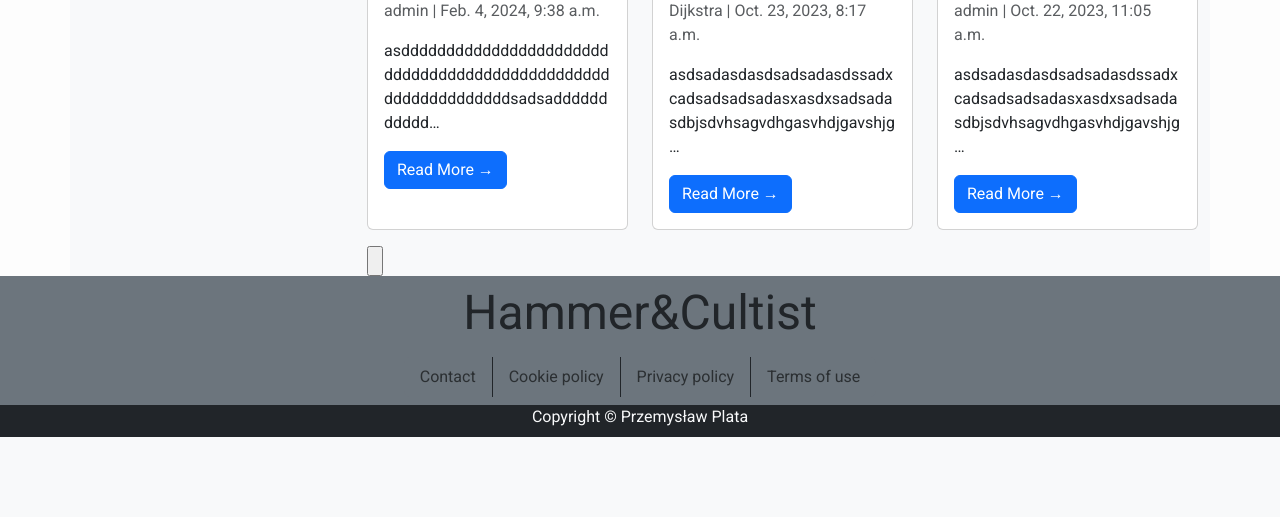
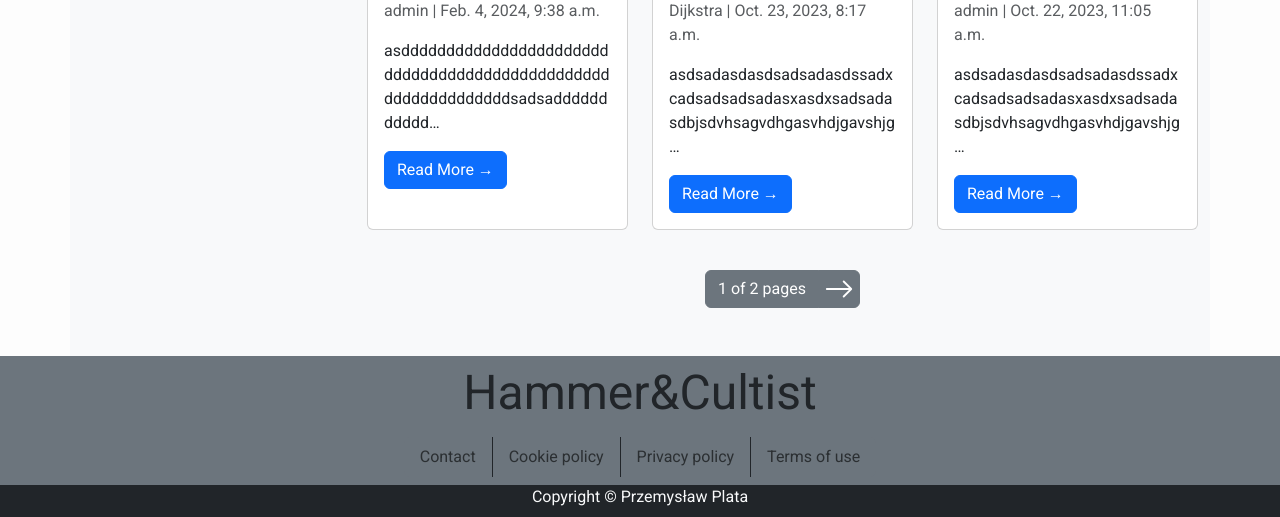
Before and after one commit to Siitrev/Hammer-and-Cultist, a Django app: page /blog/ in a window 1280 px wide. Shown: the part 1549-2066 px from the top of the page. Before the commit the page ends 1986 px from the top, so only its background shows below. Run offline with Django 4.2, Linux system fonts and the light colour scheme; data comes from the database, SQL or seed files in the repository.

Commit message:
Add nearly working page controller

```diff
--- a/mysite/blog/urls.py
+++ b/mysite/blog/urls.py
@@ -3,6 +3,7 @@ from django.urls import path
 
 urlpatterns = [
     path("", views.PostList.as_view(), name="home"),
+    path("page/<int:number>", views.PostList.as_view(), name="blog-page"),
     path("<slug:slug>/", views.PostDetail.as_view(), name="post-detail"),
     path("<int:post_id>/comments", views.post_comments, name="post-comments"),
     path("<str:username>/create-post", views.create_post, name="create-post"),
--- a/mysite/blog/views.py
+++ b/mysite/blog/views.py
@@ -22,12 +22,15 @@ class PostList(generic.ListView):
     def get(self, request: HttpRequest, *args: Any, **kwargs: Any) -> HttpResponse:
         queryset = self.get_queryset()
         context = self.get_context_data(object_list=queryset)
+
+        page_number = 1
+        if "number" in kwargs:
+            page_number = kwargs.get("number")
+
         tags = Tag.objects.all().values().order_by("name")
         context.update({"tag_list" :tags})
 
         post_list = Post.objects.filter(status=1)
-        num_of_pages = math.ceil(len(post_list)/6)
-        page_range = range(num_of_pages)
 
         req = request.GET
         if len(req):
@@ -57,9 +60,10 @@ class PostList(generic.ListView):
                 case "title":
                     post_list = post_list.order_by(f"{order}slug")
 
+        num_of_pages = math.ceil(len(post_list)/6)
 
 
-        context.update({"search_post_list":post_list[:6], "page_range": page_range })
+        context.update({"search_post_list":post_list[(page_number-1)*6:page_number*6], "next_page" : page_number +1, "previous_page" : page_number -1, "active_page": page_number, "last_page":  num_of_pages})
 
         if "no-refresh" in req:
             return render(request, "blog/all_posts.html", context=context)
--- a/mysite/static/js/filter_posts.js
+++ b/mysite/static/js/filter_posts.js
@@ -1,9 +1,13 @@
 async function filterPosts(){
+  // Get loading elements
   let spinner = document.getElementsByClassName("loading")[0]
   let blur = document.getElementsByClassName("blur")[0]
+
+  // Start loading
   spinner.style.visibility = "visible";
   blur.style.visibility = "visible";
 
+  // Get form data
   const filterForm = new FormData(document.getElementById("sortForm"));
   let sort = filterForm.get("sort");
   let order = filterForm.get("order");
@@ -12,6 +16,7 @@ async function filterPosts(){
 
   let params = new URLSearchParams({"sort":sort,"order":order, "no-refresh": 1});
 
+  // Clear search value
   if (search != null && search != undefined && search != ""){
     search.trim();
     search = encodeURIComponent(search);
@@ -19,7 +24,12 @@ async function filterPosts(){
   }
 
 
+
+  // Preapare URL
   let url = window.location.origin + window.location.pathname;
+  if(window.location.pathname.indexOf("page") != -1){
+    url = url.replace(/\/page\/\d/,"");
+  }
   url += "?" + params;
   let new_filter = "";
   filter.forEach(val =>{
@@ -27,9 +37,25 @@ async function filterPosts(){
     new_filter += "filter="+val;
   });
 
-  new_filter = new_filter.replaceAll(",", "&filter=")
-  url = url + new_filter
+  new_filter = new_filter.replaceAll(",", "&filter=");
+  url = url + new_filter;
 
+  // Get page controller info
+  let btn_previous_page;
+  let btn_next_page;
+  try {
+    btn_previous_page = document.getElementById("previous-page");
+  } catch (err) {
+    btn_previous_page = null;
+  }
+  try {
+    btn_next_page = document.getElementById("previous-page");
+  } catch (err) {
+    btn_next_page = null;
+  }
+  let btn_active_page = document.getElementById("active-page");
+
+  // Send request
   const xhr = new XMLHttpRequest();
   xhr.open("GET", url);
   xhr.send();
@@ -42,6 +68,22 @@ async function filterPosts(){
       history.pushState(history.state, '', url);
       spinner.style.visibility = "hidden";
       blur.style.visibility = "hidden";
+
+      // Set controller
+      if (btn_previous_page){
+        btn_previous_page.visibility = "visible";
+      }
+      let max_page = document.getElementById("max-pages").value;
+      btn_active_page.innerHTML = `1 of ${max_page} pages`;
+      if (btn_next_page){
+        btn_next_page.visibility = "visible";
+      }
+      if (max_page === "1" || max_page === "0"){
+        if (btn_next_page){
+          btn_next_page.visibility = "hidden";
+        }
+        btn_active_page.innerHTML = 1;
+      }
     } else {
       console.log(`Error: ${xhr.status}`);
     }
--- /dev/null
+++ b/mysite/static/js/page_controller.js
@@ -0,0 +1,27 @@
+async function controller(action){
+    let url = window.location.href;
+    let page_index = url.indexOf("page");
+    if(page_index != -1){
+        console.log(page_index)
+        let new_page_num = parseInt(url.substring(page_index+5, url.indexOf("?")));
+        if (action === "next"){
+            new_page_num = new_page_num + 1;
+            url = url.replace(/\/page\/\d/,`/page/${new_page_num}`);
+        }
+        else if (action === "previous"){
+            new_page_num = new_page_num - 1;
+            if (new_page_num == 1){
+                url = url.replace(/\/page\/\d/,'');
+            }
+            else{
+                url = url.replace(/\/page\/\d/,`/page/${new_page_num }`);
+            }
+        }
+    }
+    else{
+        if (action === "next"){
+            url = url.replace(/\/blog\//,`/blog/page/2`);
+        }
+    }
+    document.location.assign(url);
+}
--- a/mysite/static/js/remove_post.js
+++ b/mysite/static/js/remove_post.js
@@ -9,7 +9,6 @@ function remove_post(self, username, post_id){
     xhr.send("delete");
     xhr.onload = () => {
         if (xhr.readyState == 4 && xhr.status == 200) {
-            console.log("Woohoo")
             self.parentNode.parentNode.parentNode.parentNode.parentNode.parentNode.remove()
         } else {
             console.log(`Error: ${xhr.status}`);
--- a/mysite/templates/blog/all_posts.html
+++ b/mysite/templates/blog/all_posts.html
@@ -1,4 +1,5 @@
 <div class="row row-cols-1 row-cols-sm-2 row-cols-lg-3 g-4">
+    <input class="visually-hidden" id='max-pages' value="{{ last_page }}">
     {% for post in search_post_list %}
     <div class="col pb-3">
         <div class="card shadow-none h-100">
--- a/mysite/templates/blog/index.html
+++ b/mysite/templates/blog/index.html
@@ -26,6 +26,7 @@
 </div>
 
 <!-- Carousel -->
+
 <div class="container bg-light">
     <div class="row pt-3 justify-content-center">
         <div class="col mb-3">
@@ -175,14 +176,14 @@
                     <span class="visually-hidden">Loading...</span>
                 </div>
                 <section class="page-controller">
-
+                    {% include 'blog/page_controller.html' %}
                 </section>
-                <input type="submit" value="">
             </div>
         </div>
     </form>
 </div>
 {% load static %}
 <script src="{% static 'js/filter_posts.js' %}"></script>
+<script src="{% static 'js/page_controller.js' %}"></script>
 <script src="{% static 'js/disable_checkboxes.js' %}"></script>
 {%endblock content %}
--- /dev/null
+++ b/mysite/templates/blog/page_controller.html
@@ -0,0 +1,26 @@
+
+<div class="d-flex justify-content-center">
+    <div class="btn-group mt-4 mb-5">
+        {% if active_page != 1 %}
+        <button type="button" class="btn btn-secondary p-0" id="previous-page" onclick="controller('previous')">
+            <svg xmlns="http://www.w3.org/2000/svg" width="40" height="30" fill="currentColor" class="bi bi-arrow-left" viewBox="0 0 16 16">
+                <path fill-rule="evenodd" d="M15 8a.5.5 0 0 0-.5-.5H2.707l3.147-3.146a.5.5 0 1 0-.708-.708l-4 4a.5.5 0 0 0 0 .708l4 4a.5.5 0 0 0 .708-.708L2.707 8.5H14.5A.5.5 0 0 0 15 8"/>
+            </svg>
+        </button>
+        {% endif %}
+        <div class="btn btn-secondary" id="active-page">
+            {% if last_page != 1 and last_page != 0 %}
+            {{ active_page }} of {{ last_page }} pages
+            {% else %}
+            {{ active_page }}
+            {% endif %}
+        </div>
+        {% if last_page != active_page and last_page != 0 %}
+        <button type="button" class="btn btn-secondary p-0" id="next-page" onclick="controller('next')">
+            <svg xmlns="http://www.w3.org/2000/svg" width="40" height="30" fill="currentColor" class="bi bi-arrow-right" viewBox="0 0 16 16">
+                <path fill-rule="evenodd" d="M1 8a.5.5 0 0 1 .5-.5h11.793l-3.147-3.146a.5.5 0 0 1 .708-.708l4 4a.5.5 0 0 1 0 .708l-4 4a.5.5 0 0 1-.708-.708L13.293 8.5H1.5A.5.5 0 0 1 1 8"/>
+            </svg>
+        </button>
+        {% endif %}
+    </div>
+</div>
```
